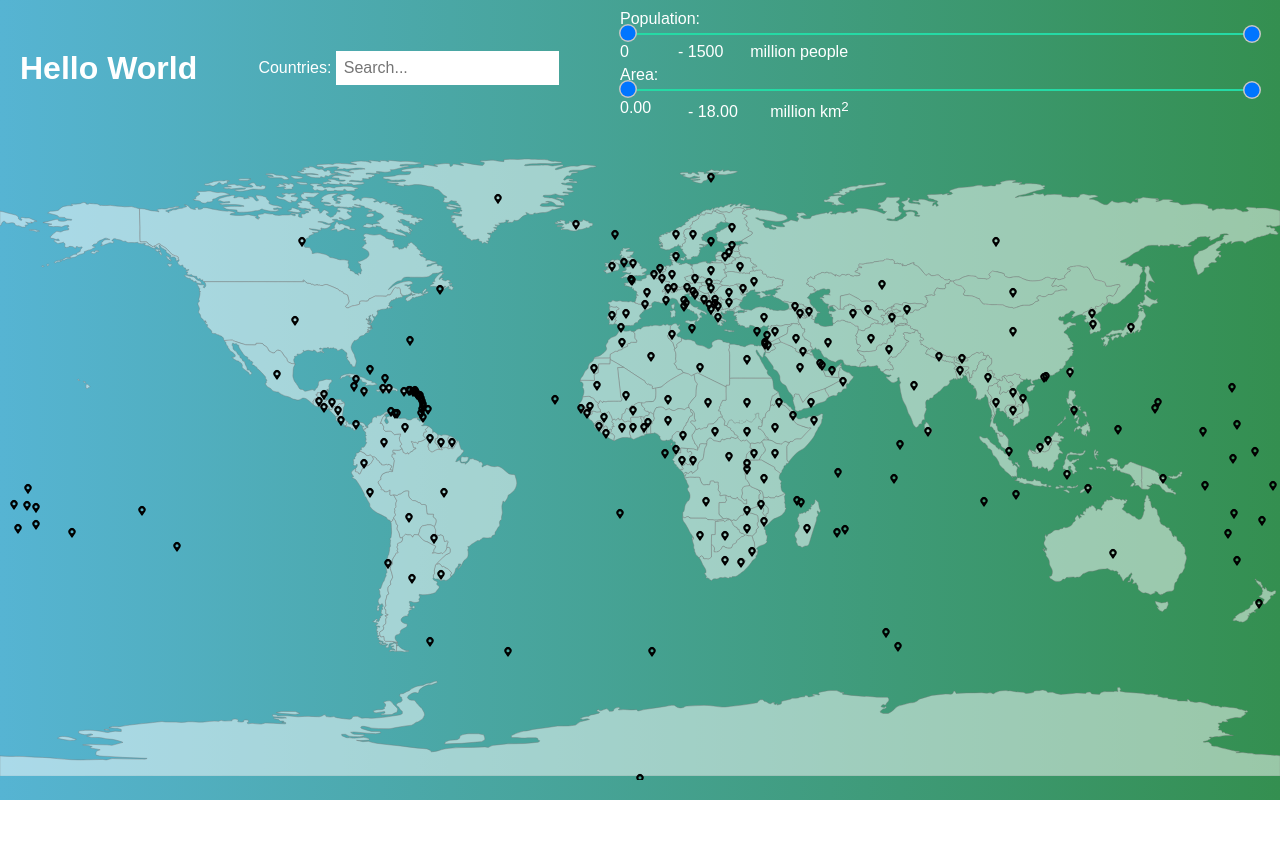
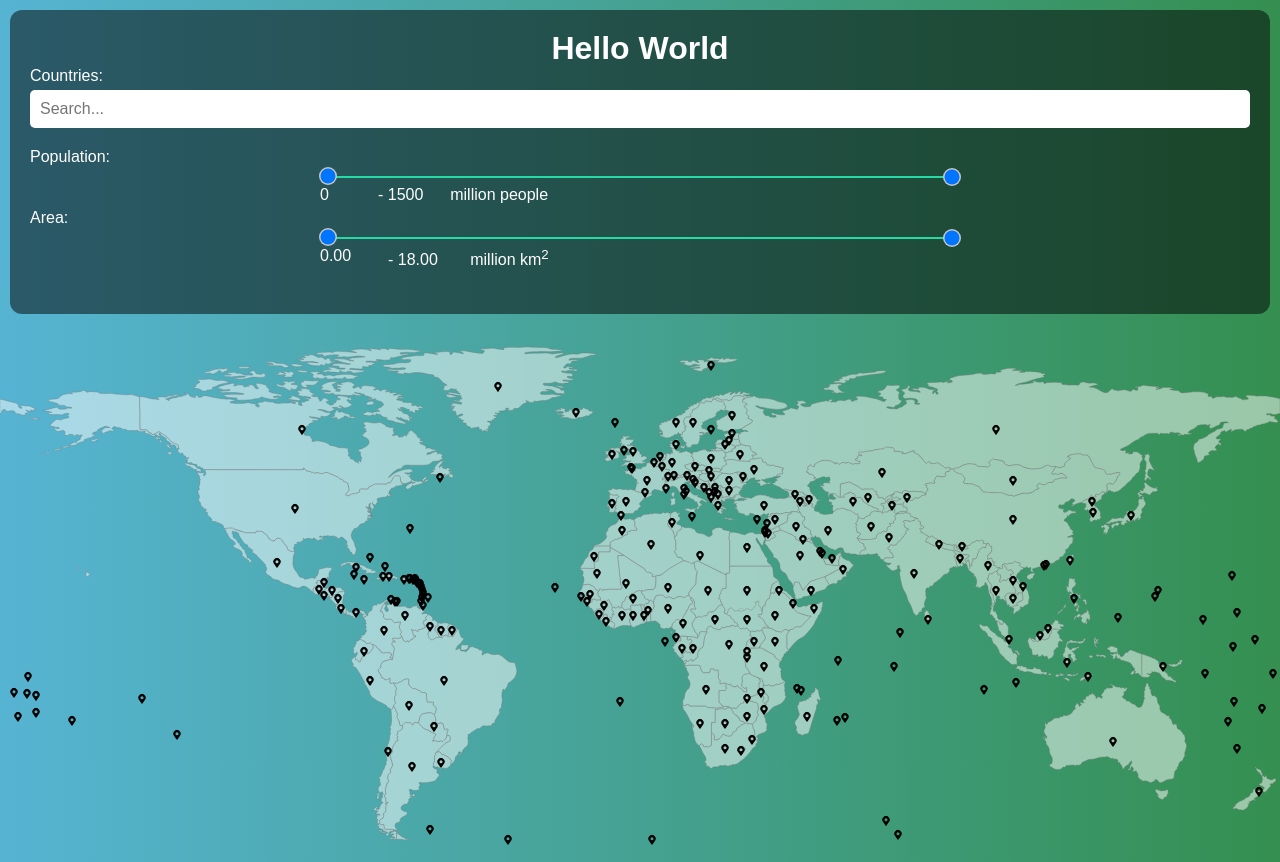
Before and after one commit to spcsabi/hello-world, a website with bundled scripts: page frontend/index.html in a window 1280 px wide. Shown: the top 862 px of the page. Before the commit the page ends 800 px from the top, so only its background shows below. Built offline with nearby package versions, Linux system fonts and the light colour scheme.

Commit message:
create flex design for filters

```diff
--- a/frontend/style.css
+++ b/frontend/style.css
@@ -120,21 +120,38 @@ body {
 
 header {
   color: #fff;
-  padding: 10px 20px;
+  padding: 20px;
   display: flex;
-  justify-content: space-between;
+  flex-direction: column;
   align-items: center;
+  background-color: rgba(0, 0, 0, 0.5);
+  border-radius: 12px;
+  margin: 10px;
+}
+
+header h1 {
+  font-size: 2rem;
+  margin-bottom: 0px;
 }
 
 .search-bar {
-  position: relative;
-  display: inline-block;
+  display: flex;
+  flex-direction: column;
+  width: 100%;
+  margin-bottom: 20px;
+}
+
+.search-bar label {
+  margin-bottom: 5px;
+  font-size: 1rem;
 }
 
 .search-bar__input {
-  padding: 8px;
+  padding: 10px;
   border: none;
-  font-size: 16px;
+  border-radius: 5px;
+  font-size: 1rem;
+  width: 100%;
 }
 
 .dropdown-content {
@@ -142,10 +159,12 @@ header {
   position: absolute;
   background-color: #f9f9f9;
   min-width: 160px;
-  box-shadow: 0px 8px 16px 0px rgba(0, 0, 0, 0.2);
+  box-shadow: 0 8px 16px rgba(0, 0, 0, 0.2);
   z-index: 3;
-  max-height: 500px;
+  max-height: 200px;
   overflow-y: auto;
+  border-radius: 5px;
+  margin-top: 5px;
 }
 
 .dropdown-content a {
@@ -162,6 +181,7 @@ header {
 .show {
   display: block;
 }
+
 
 footer {
   width: 100%;
```
